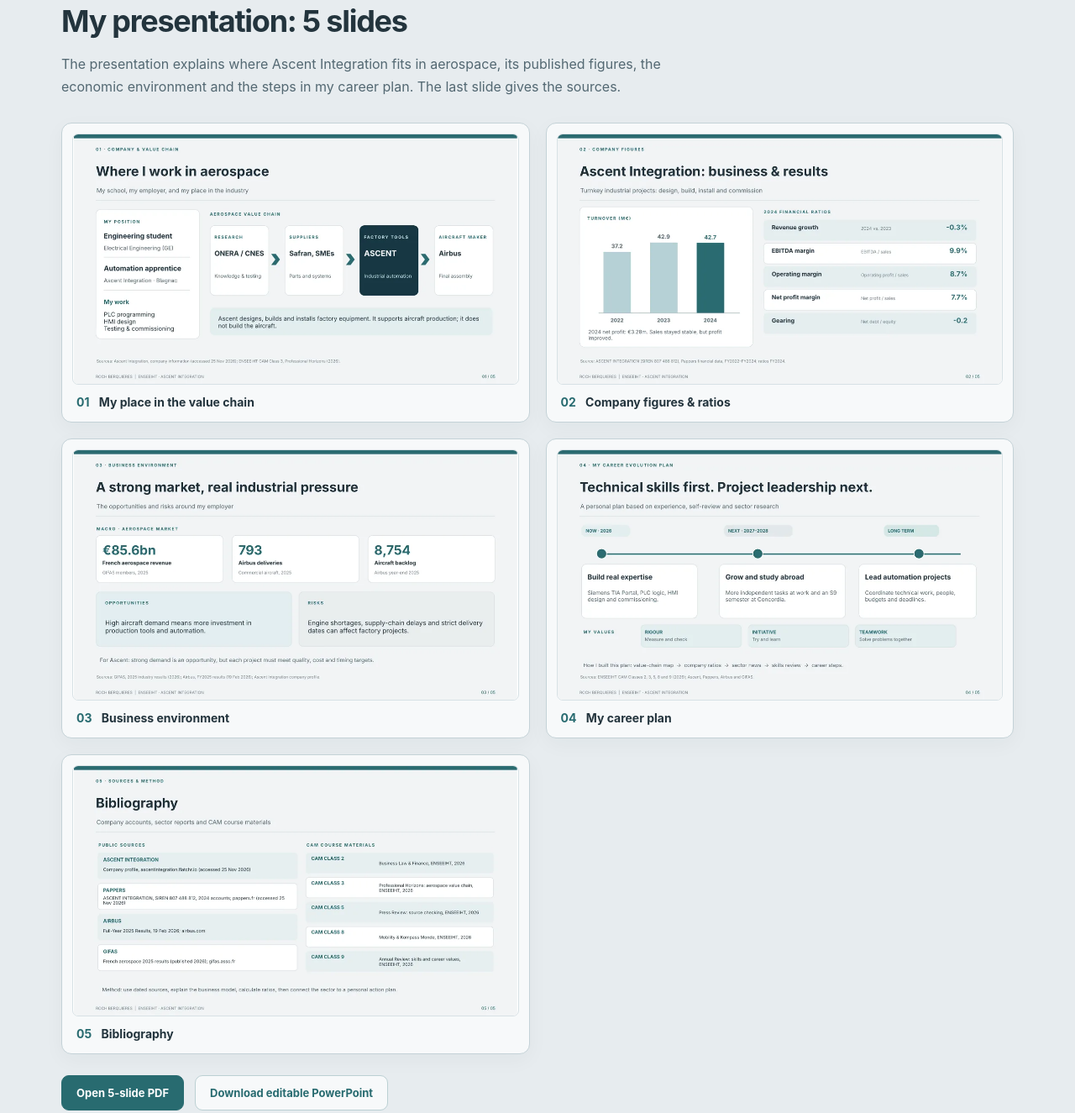
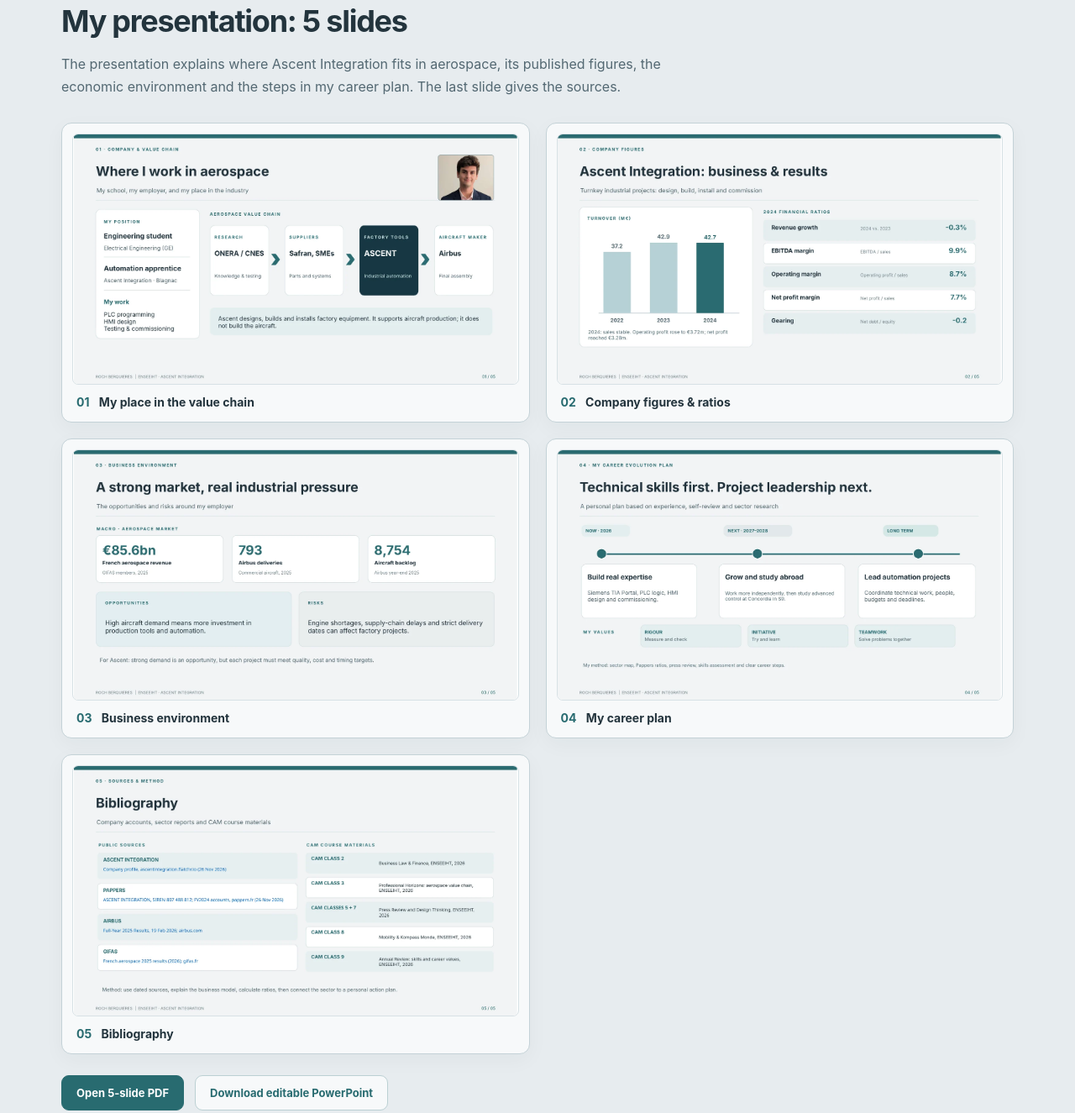
Before and after one commit to Rortuuii/roch-portfolio, a plain HTML site: page cep.html in a window 1280 px wide. Shown: the part 1736-3061 px from the top of the page at 84% size. Drawn offline with Linux system fonts and the light colour scheme.

Commit message:
Revise CAM CEP: add portrait, consolidate references on slide 5 and update slide previews

```diff
--- a/cep.html
+++ b/cep.html
@@ -34,11 +34,11 @@ footer{font-size:12px;color:var(--muted);padding:38px 0 5px;text-align:center}
 <main>
 <div class="top"><p class="eyebrow">ENSEEIHT · CAREERS &amp; MANAGEMENT · 2026</p><h1>My Career Evolution Plan.</h1><p class="lead">I am learning to work as an automation engineer at Ascent Integration. My long-term goal is to manage automation projects in the aerospace industry. This page brings together my plan, my CAM presentation and my mobility documents.</p><div class="buttons"><a class="btn" href="#presentation">View my 5 slides</a><a class="btn secondary" href="#poster">See my poster</a><a class="btn secondary" href="#documents">Application documents</a></div></div>
 <section id="poster"><p class="eyebrow">01 / CAREER POSTER</p><h2>My career at a glance</h2><p class="section-intro">From measurement and testing to industrial automation, then project management. This poster shows the steps I want to take and the values behind my choices.</p><div class="poster-preview"><a href="documents/CEP_Poster_Roch_Berquieres_2026.pdf" target="_blank" rel="noopener" title="Open poster PDF"><img src="assets/cep-poster.webp" alt="Career Evolution Plan poster with current experience, professional steps and values"></a></div><div class="download-row"><a class="btn secondary" href="documents/CEP_Poster_Roch_Berquieres_2026.pdf" target="_blank" rel="noopener">View / Download poster (PDF)</a></div></section>
-<section id="presentation"><p class="eyebrow">02 / ORAL ASSESSMENT · 1 DECEMBER 2026</p><h2>My presentation: 5 slides</h2><p class="section-intro">The presentation explains where Ascent Integration fits in aerospace, its published figures, the economic environment and the steps in my career plan. The last slide gives the sources.</p><div class="slide-grid"><a class="slide-thumb" href="documents/CEP_Roch_Berquieres_5_slides_2026.pdf#page=1" target="_blank" rel="noopener"><img src="assets/cep-slide-1.webp" alt="Presentation slide 1: My place in the value chain" loading="lazy"><span><b>01</b> My place in the value chain</span></a>
-<a class="slide-thumb" href="documents/CEP_Roch_Berquieres_5_slides_2026.pdf#page=2" target="_blank" rel="noopener"><img src="assets/cep-slide-2.webp" alt="Presentation slide 2: Company figures & ratios" loading="lazy"><span><b>02</b> Company figures & ratios</span></a>
-<a class="slide-thumb" href="documents/CEP_Roch_Berquieres_5_slides_2026.pdf#page=3" target="_blank" rel="noopener"><img src="assets/cep-slide-3.webp" alt="Presentation slide 3: Business environment" loading="lazy"><span><b>03</b> Business environment</span></a>
-<a class="slide-thumb" href="documents/CEP_Roch_Berquieres_5_slides_2026.pdf#page=4" target="_blank" rel="noopener"><img src="assets/cep-slide-4.webp" alt="Presentation slide 4: My career plan" loading="lazy"><span><b>04</b> My career plan</span></a>
-<a class="slide-thumb" href="documents/CEP_Roch_Berquieres_5_slides_2026.pdf#page=5" target="_blank" rel="noopener"><img src="assets/cep-slide-5.webp" alt="Presentation slide 5: Bibliography" loading="lazy"><span><b>05</b> Bibliography</span></a></div><div class="download-row"><a class="btn" href="documents/CEP_Roch_Berquieres_5_slides_2026.pdf" target="_blank" rel="noopener">Open 5-slide PDF</a><a class="btn secondary" href="documents/CEP_Roch_Berquieres_5_slides_2026.pptx">Download editable PowerPoint</a></div></section>
+<section id="presentation"><p class="eyebrow">02 / ORAL ASSESSMENT · 1 DECEMBER 2026</p><h2>My presentation: 5 slides</h2><p class="section-intro">The presentation explains where Ascent Integration fits in aerospace, its published figures, the economic environment and the steps in my career plan. The last slide gives the sources.</p><div class="slide-grid"><a class="slide-thumb" href="documents/CEP_Roch_Berquieres_5_slides_2026_rev.pdf#page=1" target="_blank" rel="noopener"><img src="assets/cep-slide-1-rev.webp" alt="Presentation slide 1: My place in the value chain" loading="lazy"><span><b>01</b> My place in the value chain</span></a>
+<a class="slide-thumb" href="documents/CEP_Roch_Berquieres_5_slides_2026_rev.pdf#page=2" target="_blank" rel="noopener"><img src="assets/cep-slide-2-rev.webp" alt="Presentation slide 2: Company figures & ratios" loading="lazy"><span><b>02</b> Company figures & ratios</span></a>
+<a class="slide-thumb" href="documents/CEP_Roch_Berquieres_5_slides_2026_rev.pdf#page=3" target="_blank" rel="noopener"><img src="assets/cep-slide-3-rev.webp" alt="Presentation slide 3: Business environment" loading="lazy"><span><b>03</b> Business environment</span></a>
+<a class="slide-thumb" href="documents/CEP_Roch_Berquieres_5_slides_2026_rev.pdf#page=4" target="_blank" rel="noopener"><img src="assets/cep-slide-4-rev.webp" alt="Presentation slide 4: My career plan" loading="lazy"><span><b>04</b> My career plan</span></a>
+<a class="slide-thumb" href="documents/CEP_Roch_Berquieres_5_slides_2026_rev.pdf#page=5" target="_blank" rel="noopener"><img src="assets/cep-slide-5-rev.webp" alt="Presentation slide 5: Bibliography" loading="lazy"><span><b>05</b> Bibliography</span></a></div><div class="download-row"><a class="btn" href="documents/CEP_Roch_Berquieres_5_slides_2026_rev.pdf" target="_blank" rel="noopener">Open 5-slide PDF</a><a class="btn secondary" href="documents/CEP_Roch_Berquieres_5_slides_2026_rev.pptx">Download editable PowerPoint</a></div></section>
 <section id="documents"><p class="eyebrow">03 / APPLICATION DOCUMENTS</p><h2>CV and mobility cover letters</h2><p class="section-intro">My French and English documents for my planned S9 semester at Concordia University in Montréal. I want to focus on automation and electrical machines.</p><div class="docs-grid">
 <article class="doc-card"><p class="eyebrow">FRANÇAIS</p><h3>Documents de candidature</h3><p>CV, lettre de motivation et projet de mobilité.</p><ul><li><a href="documents/CV_Roch_Berquieres_FR_Toulouse.pdf" target="_blank" rel="noopener">CV français (PDF)</a></li><li><a href="documents/CEP_Cover_Letter_Concordia_FR_2026.pdf" target="_blank" rel="noopener">Lettre de motivation (PDF)</a></li><li><a href="documents/statement-fr.html" target="_blank" rel="noopener">Projet de mobilité</a></li></ul></article>
 <article class="doc-card"><p class="eyebrow">ENGLISH</p><h3>Application documents</h3><p>My résumé, cover letter and study project.</p><ul><li><a href="documents/CV_Roch_Berquieres_EN_Toulouse.pdf" target="_blank" rel="noopener">English résumé (PDF)</a></li><li><a href="documents/CEP_Cover_Letter_Concordia_EN_2026.pdf" target="_blank" rel="noopener">Cover letter (PDF)</a></li><li><a href="documents/statement-en.html" target="_blank" rel="noopener">Mobility study project</a></li></ul></article>
```
Also changed, not shown: assets/cep-slide-1-rev.webp (added), assets/cep-slide-2-rev.webp (added), assets/cep-slide-3-rev.webp (added), assets/cep-slide-4-rev.webp (added), assets/cep-slide-5-rev.webp (added), 4 other files.
